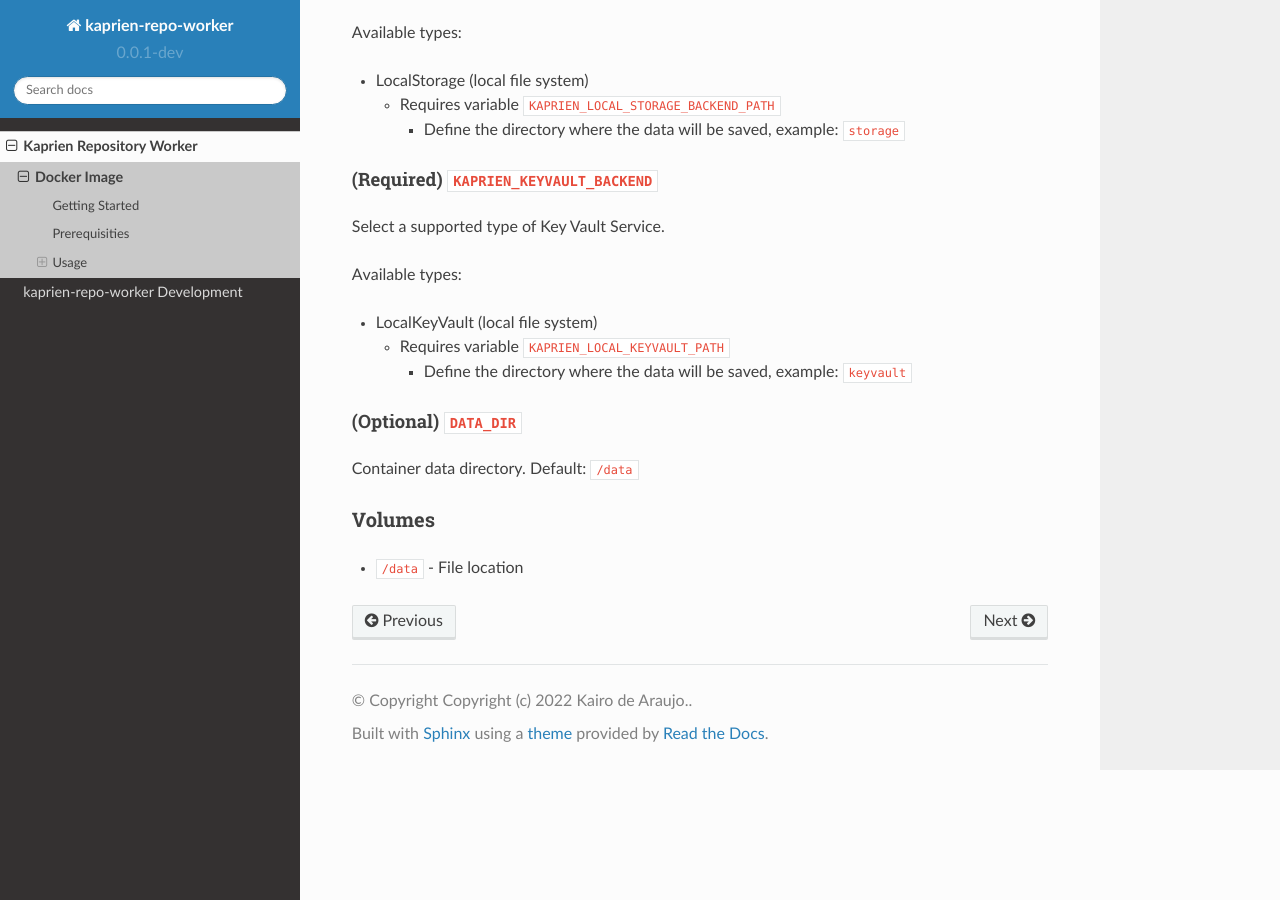
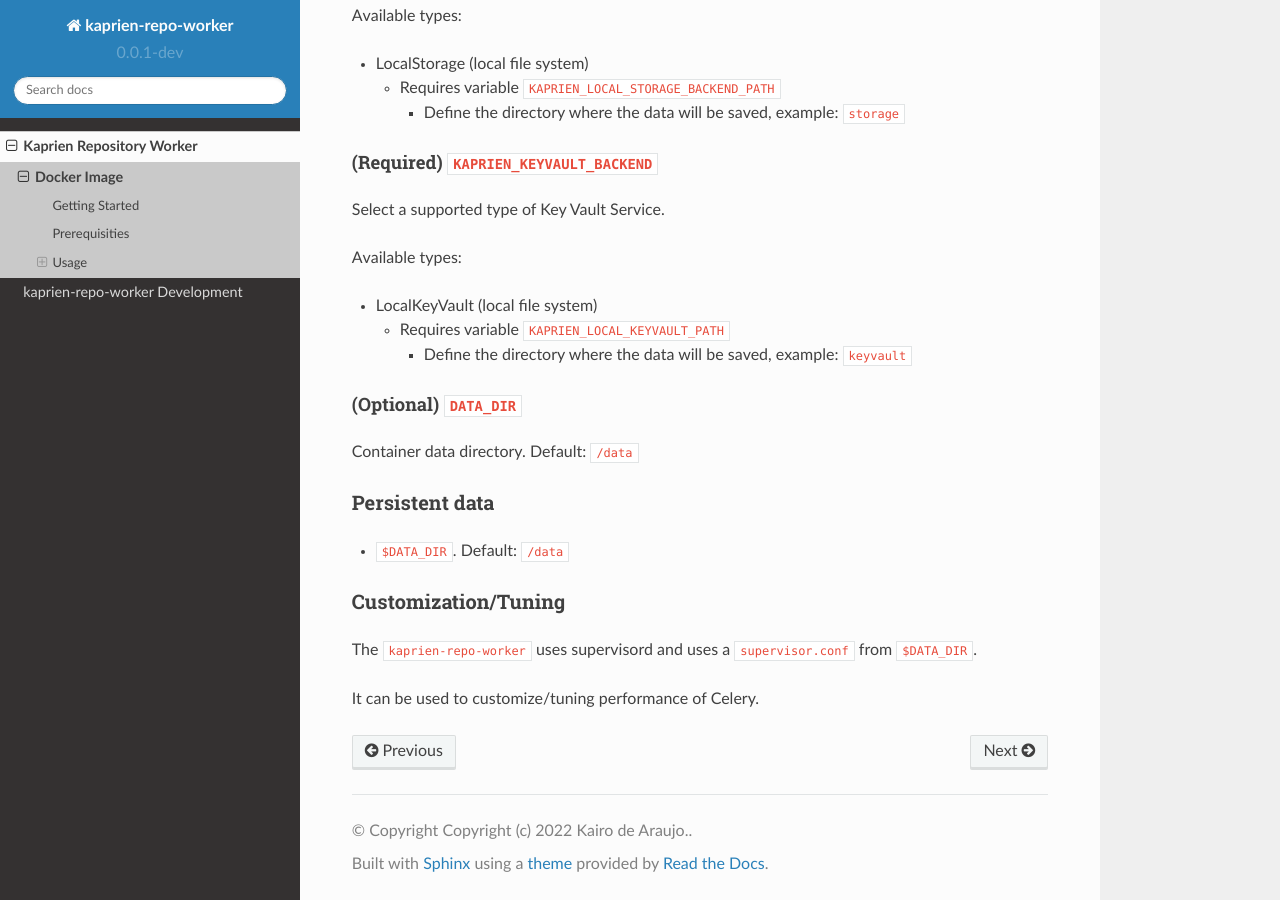
Before and after one commit to repository-service-tuf/repository-service-tuf-worker, a Sphinx documentation site: the page built from docs/source/guide/Docker_README.md, in a window 1280 px wide and 900 px high, scrolled down 1763 px. Built offline with Sphinx 7.4.7 and the Read the Docs theme 2.0.0, drawn with Linux system fonts in a browser that asks for light colours; some of the changed text lies outside the part shown.

Commit message:
Standardized entrypoint.sh and celery tunning
- Add `entrypoint.sh` as a standard image ENTRYPOINT
- Add `supervisor.conf` to `$DATA_DIR` end gives to the user the
  possibility to customize the Celery worker.

Signed-off-by: Kairo de Araujo <kairo@kairo.eti.br>

```diff
--- a/docs/source/guide/Docker_README.md
+++ b/docs/source/guide/Docker_README.md
@@ -97,6 +96,13 @@ Available types:
 
 Container data directory. Default: `/data`
 
-### Volumes
+### Persistent data
 
-* `/data` - File location
+* `$DATA_DIR`. Default: `/data`
+
+### Customization/Tuning
+
+The `kaprien-repo-worker` uses supervisord and uses a `supervisor.conf`
+from `$DATA_DIR`.
+
+It can be used to customize/tuning performance of Celery.
--- a/supervisor-dev.conf
+++ b/supervisor-dev.conf
@@ -1,4 +1,4 @@
-[program:celery]
+[program:kaprien_worker]
 command = celery -A app worker -l debug -Q metadata_repository -n kaprien_%(ENV_KAPRIEN_WORKER_ID)s@dev
 directory = %(here)s
 startsecs = 5
@@ -10,7 +10,7 @@ stderr_logfile_maxbytes = 0
 stdout_logfile = /dev/stdout
 stdout_logfile_maxbytes = 0
 
-[program:celery_routings]
+[program:kaprien_worker_jobs]
 command = celery -A app worker -B -l debug -Q kaprien_internals -n kaprien_jobs_%(ENV_KAPRIEN_WORKER_ID)s@dev
 directory = %(here)s
 startsecs = 5
```
Also changed, not shown: other parts of docs/source/guide/Docker_README.md (+0 -1 lines), supervisor.conf (+4 -4 lines), 2 other files.
